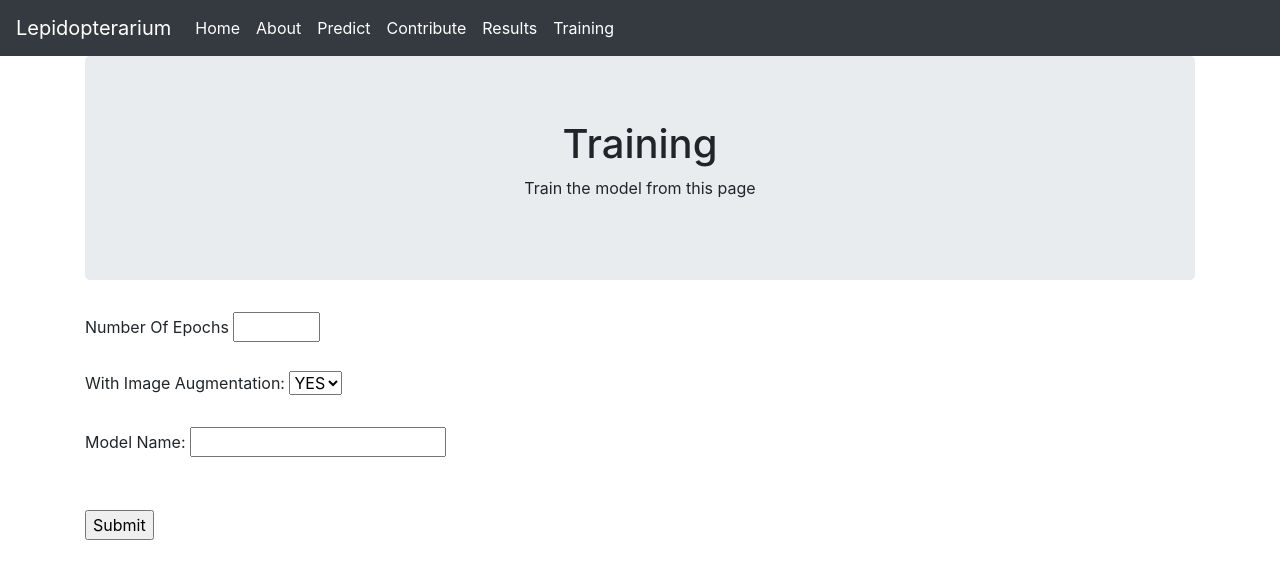
After one commit to EdwinLangley/Convolutional-Neural-Network, a Flask app: page /training in a window 1280 px wide. The commit adds this page. Shown: the top 579 px of the page. Run offline with Flask 2, Linux system fonts and the light colour scheme; some libraries are stand-ins or nearby versions.

Commit message:
Added training and now runs over a public IP

```diff
--- a/app.py
+++ b/app.py
@@ -1,5 +1,5 @@
 from flask import Flask, render_template, flash, redirect, url_for, session, request, logging
-from wtforms import Form, StringField, TextAreaField, PasswordField, validators, SelectField, TextField, FileField
+from wtforms import Form, StringField, TextAreaField, PasswordField, validators, SelectField, TextField, FileField, IntegerField
 from flask_uploads import UploadSet, configure_uploads, IMAGES
 from flask_wtf import FlaskForm
 from flask_wtf.file import FileField, FileRequired, FileAllowed
@@ -8,7 +8,7 @@ import sqlite3
 from threading import Thread
 import os
 
-#from cnn import NNet
+from cnn import NNet
 
 from databasehelper import database_object
 from dbrunner import DB_Runner
@@ -21,6 +21,7 @@ app = Flask(__name__)
 photos = UploadSet('photos', IMAGES)
 
 species_choices = [('Danaus plexippus','Danaus plexippus'),('Heliconius charitonius','Heliconius charitonius'),('Heliconius erato','Heliconius erato'),('Junonia coenia','Junonia coenia'),('Lycaena phlaeas','Lycaena phlaeas'),('Nymphalis antiopa','Nymphalis antiopa'),('Papilio cresphontes','Papilio cresphontes'),('Pieris rapae','Pieris rapae'),('Vanessa atalanta','Vanessa atalanta'),('Vanessa cardui','Vanessa cardui')]
+img_aug_choices = [('YES','YES'),('NO','NO')]
 
 app.config['UPLOADED_PHOTOS_DEST'] = 'static/img'
 configure_uploads(app, photos)
@@ -36,9 +37,30 @@ class ContributionDetails(Form):
     name = TextField('Name:', validators=[validators.required()])
     species = SelectField('Species:', choices=species_choices)
 
+class TrainingField(Form):
+    noe = IntegerField('Number Of Epochs', validators=[validators.required(), validators.NumberRange(min=0, max=10)])
+    imgaug = SelectField('With Image Augmentation:', choices=img_aug_choices)
+    modelname = TextField('Model Name:', validators=[validators.required()])
+
 @app.route('/')
 def index():
     return render_template('home.html')
+
+@app.route('/training', methods=['GET', 'POST'])
+def training():
+
+    form = TrainingField(request.form)
+    if request.method == 'POST':
+        noe = request.form['noe']
+        imgaug = request.form['imgaug']
+        modelname = request.form['modelname']
+        print(noe,imgaug,modelname)
+
+        nnet = NNet()
+        nnet.run_train()
+        return render_template('thanks.html')
+
+    return render_template('training.html', form=form)
 
 @app.route('/about')
 def about():
@@ -87,4 +109,4 @@ def predict():
 if __name__ == '__main__':
     db = database_object()
     db.create_table()
-    app.run(debug=True)
+    app.run(debug=True,host='0.0.0.0',port=25565)
--- a/templates/includes/_navbar.html
+++ b/templates/includes/_navbar.html
@@ -24,6 +24,9 @@
             <li class="nav-item active">
                 <a class="nav-link" href="/results">Results</a>
             </li>
+            <li class="nav-item active">
+                <a class="nav-link" href="/training">Training</a>
+            </li>
         </ul>
     </div>
 </nav>
--- a/templates/results.html
+++ b/templates/results.html
@@ -26,9 +26,9 @@
         <td>{{ result.Email }}</td>
         <td><a href="/static/img/{{ result.FileName }}">{{ result.FileName }}</a></td>
         {% if result.Outcome == 'Not Yet Classified' %}
-            <td><a href="/static/nograph.png">{{ result.Outcome }}</a></td>
+            <td>{{ result.Outcome }}</td>
         {% else %}
-            <td><a href="/static/results/{{ result.Outcome }}">{{ result.Outcome }}</a></td>
+            <td><a href="/static/results/{{ result.Outcome }}">View</a></td>
         {% endif %}
 
     </tr>
--- /dev/null
+++ b/templates/training.html
@@ -0,0 +1,31 @@
+{% extends 'layout.html' %} {% block body %}
+<div class="jumbotron text-center">
+    <h1>Training</h1>
+    <p>Train the model from this page</p>
+</div>
+
+
+<form action="" method="post" enctype="multipart/form-data">
+    <div class="input number">
+        {{ form.noe.label }} {{ form.noe }}
+    </div>
+    </br>
+    <div class="input choice">
+        {{ form.imgaug.label }} {{ form.imgaug }}
+    </div>
+
+    </br>
+
+    <div class="input choice">
+        {{ form.modelname.label }} {{ form.modelname }}
+    </div>
+
+    </br>
+
+    </br>
+    <div class="input submit">
+        <input type="submit" value="Submit" />
+    </div>
+
+
+    {% endblock %}
```
Also changed, not shown: db/predictions.db, static/img/Junonia coenia/3.jpg (added), static/img/Postman-Butterfly.jpg (added), static/results/output_Postman-Butterfly.jpg.png (added).
